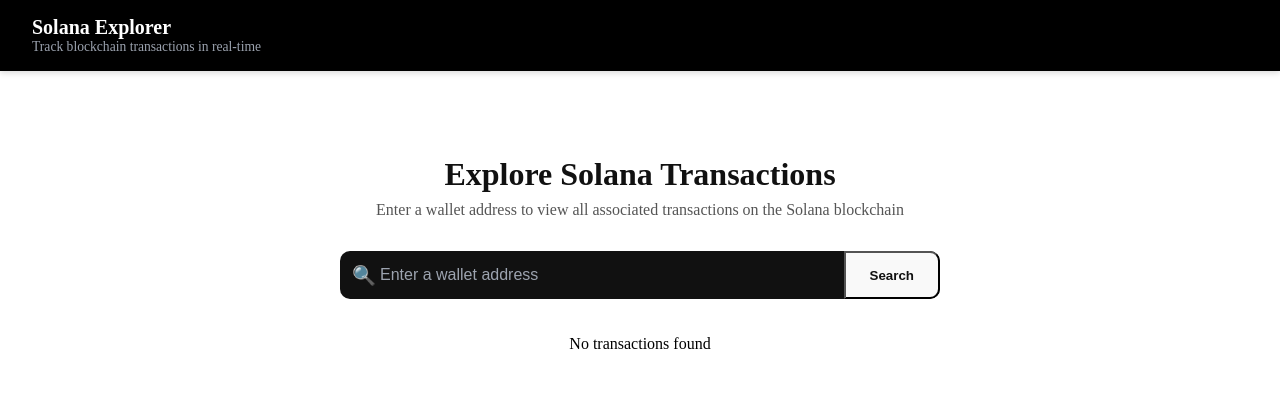
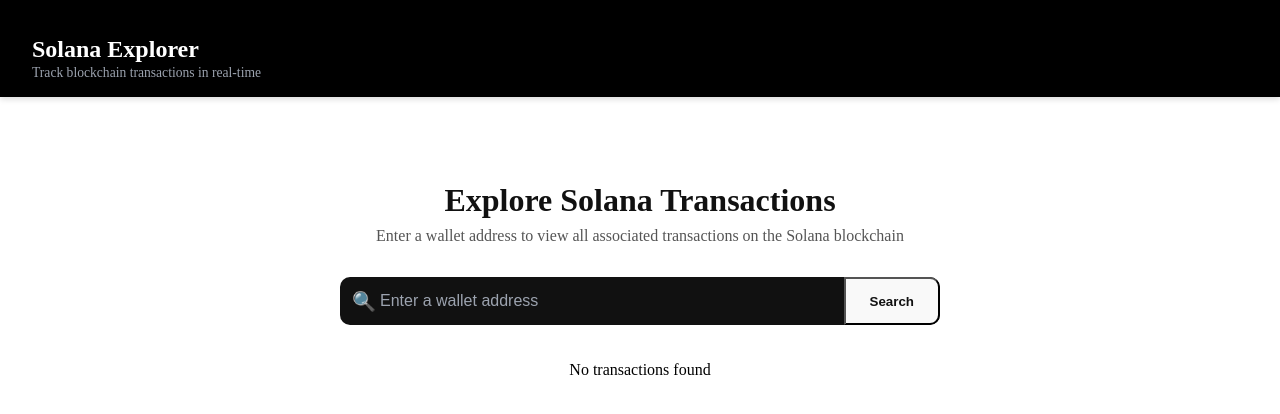
Before and after one commit to saujanyamahajan/solana-transaction, a React (Vite) app: page / in a window 1280 px wide. Shown: the top 414 px of the page. Built offline with nearby package versions, Linux system fonts and the light colour scheme.

Commit message:
feat:fixed the header

```diff
--- a/src/App.css
+++ b/src/App.css
@@ -18,13 +18,9 @@
   background-color: #000000; /* pure black like in screenshot */
   color: #ffffff;
   box-shadow: 0 2px 6px rgba(0,0,0,0.15);
+  height: 50%;
 }
 
-/* Brand section */
-.navbar-brand {
-  display: flex;
-  gap: 1rem; /* space between logo and text */
-}
 
 .navbar-logo {
   width: 40px;
@@ -32,9 +28,8 @@
   object-fit: contain;
 }
 
-.navbar-text h2 {
-  margin: 0;
-  font-size: 1.25rem;
+.navbar-text h1 {
+  margin-bottom: 2px;
   font-weight: bold;
   color: #ffffff;
   text-align: left;
@@ -42,6 +37,5 @@
 
 .navbar-text span {
   display: block;
-  font-size: 0.85rem;
-  color: #9ca3af; /* subtle gray subtitle */
+  color: #9ca3af;
 }
--- a/src/App.tsx
+++ b/src/App.tsx
@@ -9,7 +9,7 @@
   <div className="navbar-brand">
     {/* <img src="logo.png" alt="Logo" className="navbar-logo" /> */}
     <div className="navbar-text">
-      <h2>Solana Explorer</h2>
+      <h1>Solana Explorer</h1>
       <span>Track blockchain transactions in real-time</span>
     </div>
   </div>
```
